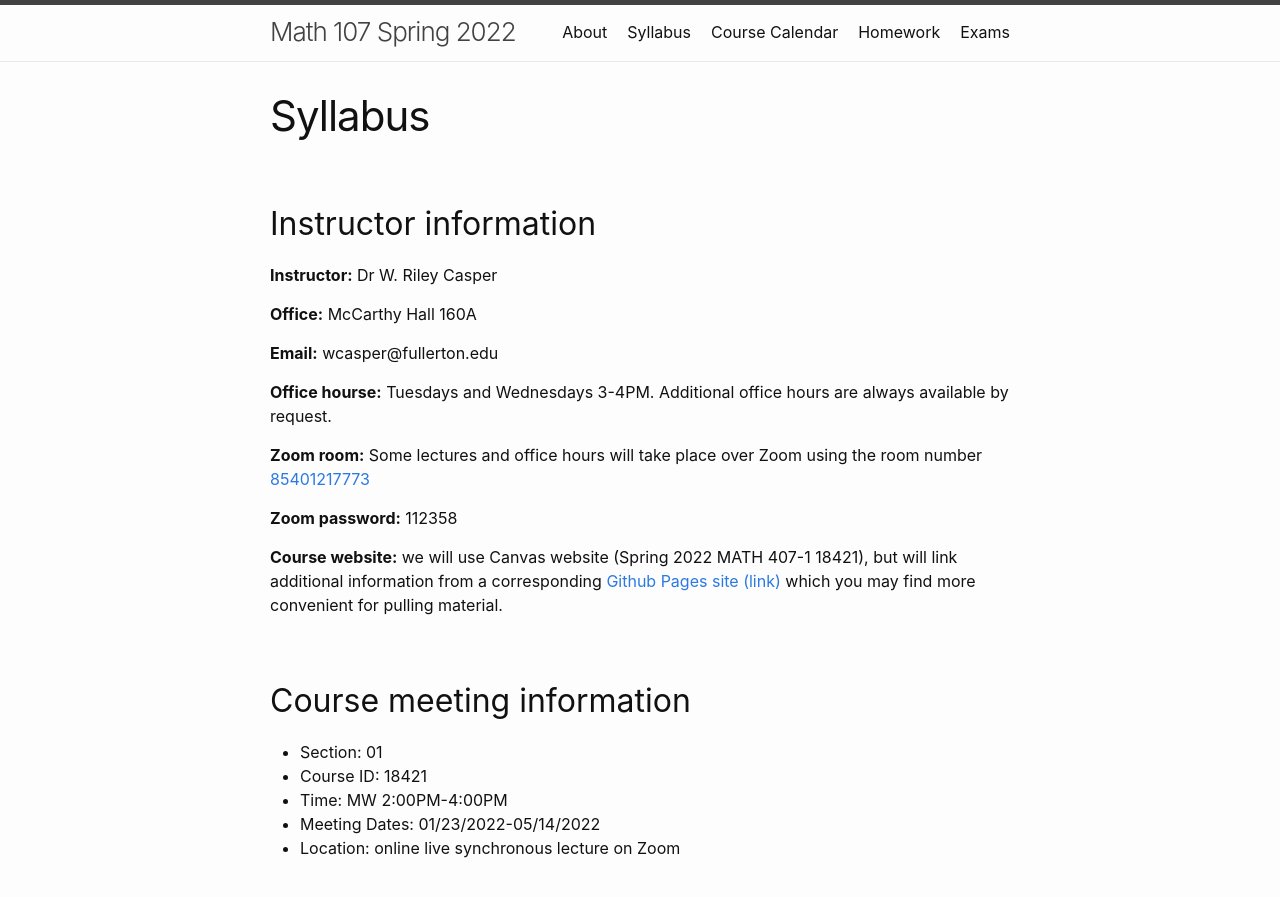
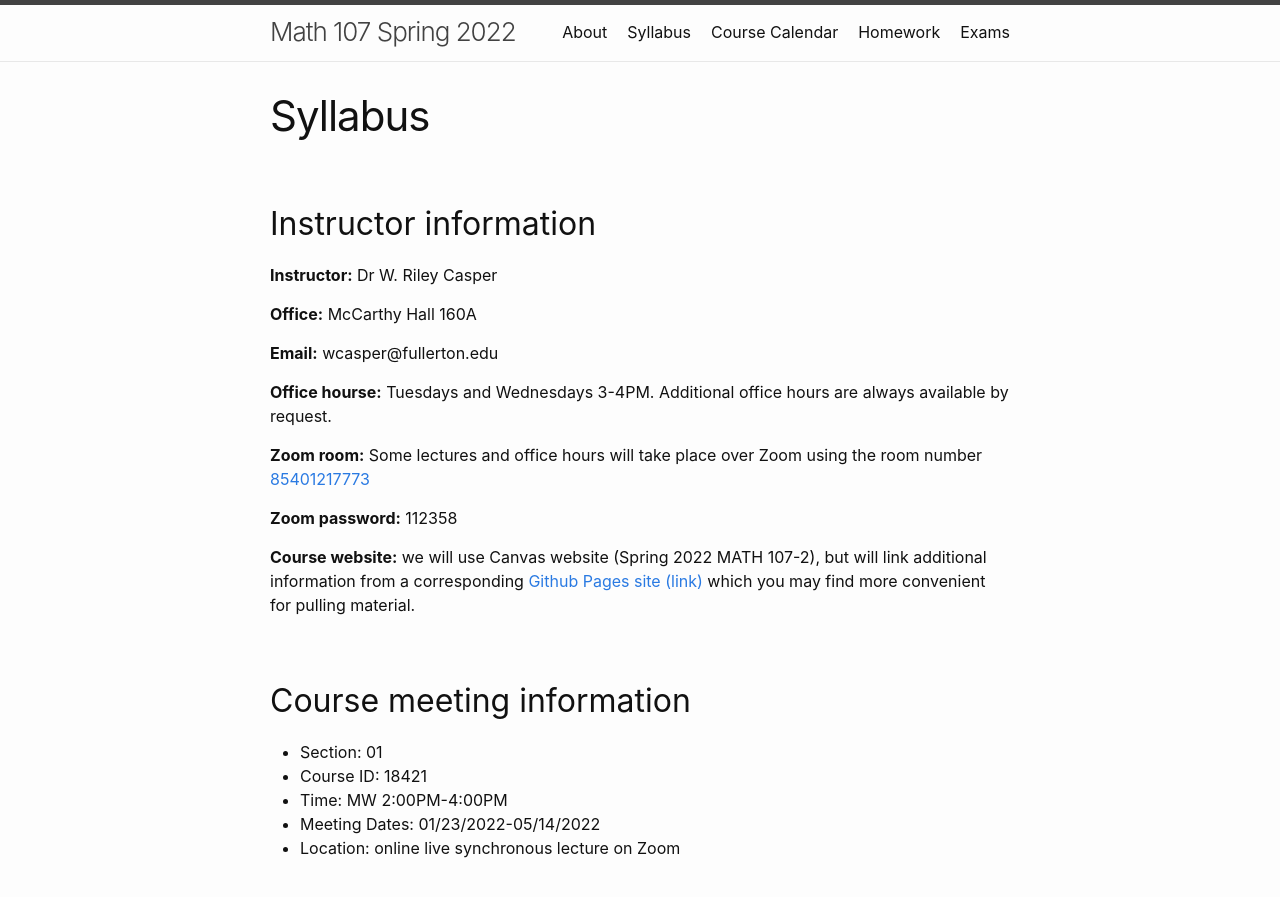
Before and after one commit to wcasper/math107spring2022, a Jekyll site: the page built from extras/syllabus.md, in a window 1280 px wide and 900 px high. Shown: the top 897 px of the window. Built offline with Jekyll 4.4.1, drawn with Linux system fonts in a browser that asks for light colours.

Commit message:
fixed typos

```diff
--- a/extras/syllabus.md
+++ b/extras/syllabus.md
@@ -17,7 +17,7 @@ permalink: /extras/syllabus
 
 **Zoom password:** 112358
 
-**Course website:** we will use Canvas website (Spring 2022 MATH 407-1 18421), but will link additional information from a corresponding <a target="_parent" href="https://wcasper.github.io/math407spring2022">Github Pages site (link)</a> which you may find more convenient for pulling material.
+**Course website:** we will use Canvas website (Spring 2022 MATH 107-2), but will link additional information from a corresponding <a target="_parent" href="https://wcasper.github.io/math107spring2022">Github Pages site (link)</a> which you may find more convenient for pulling material.
 
 ## Course meeting information
 * Section: 01
@@ -52,7 +52,7 @@ The second textbook is available as a <a target="_parent" href="textbook.pdf">fr
 For this course, you will need to have access to technology that will allow you to join Zoom lectures, join Zoom office hours, view and upload assignments on Canvas, and create MATLAB programs.
 
 * **HARDWARE:** an actual working laptop or personal computer with both a microphone and a webcam.  This class has a large programming component and **cell phones or tablets will not cut it**.  If you don't have the required hardware, see Technology requests below.
-* **MATLAB:** MATLAB is a robust software package that is used by many scientists and engineers to model real-world phenomena.  You will be required to use MATLAB for in-class and homework assignments.  MATLAB is available for free to all CSUF students.  Visit the following <a target="_parent" href="https://csufullerton.instructure.com/courses/3127326/pages/install-matlab?module_item_id=67996522">link about installing MATLAB</a>.  It is strongly suggested that you have a personal laptop or desktop computer on which you can install MATLAB and do assignments.
+* **MATLAB:** MATLAB is a robust software package that is used by many scientists and engineers to model real-world phenomena.  You will be required to use MATLAB for in-class and homework assignments.  MATLAB is available for free to all CSUF students.  Visit the following <a target="_parent" href="https://wcasper.github.io/math107spring2022/extras/install-MATLAB">link about installing MATLAB</a>.  It is strongly suggested that you have a personal laptop or desktop computer on which you can install MATLAB and do assignments.
 * **Canvas:** We will be using the Canvas Learning Management System for all course materials and communication.  See below for details.
 * **Zoom:** For this course, you will need to have access to technology that will allow you to join Zoom for lectures and office hours.
 * **Internet:** You will require ongoing access to a computer with reliable internet connectivity for assignments and lectures
```
